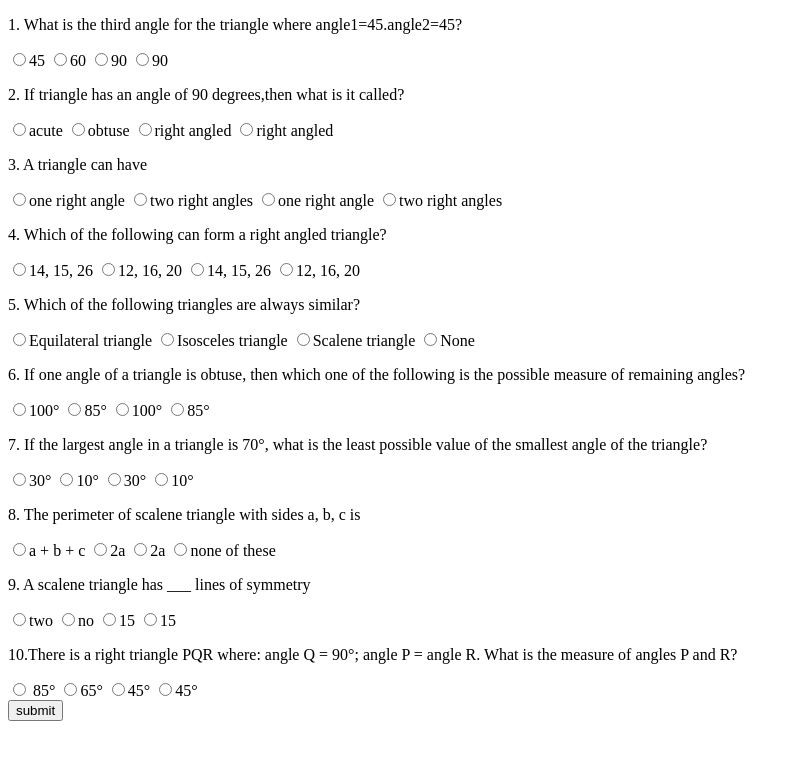
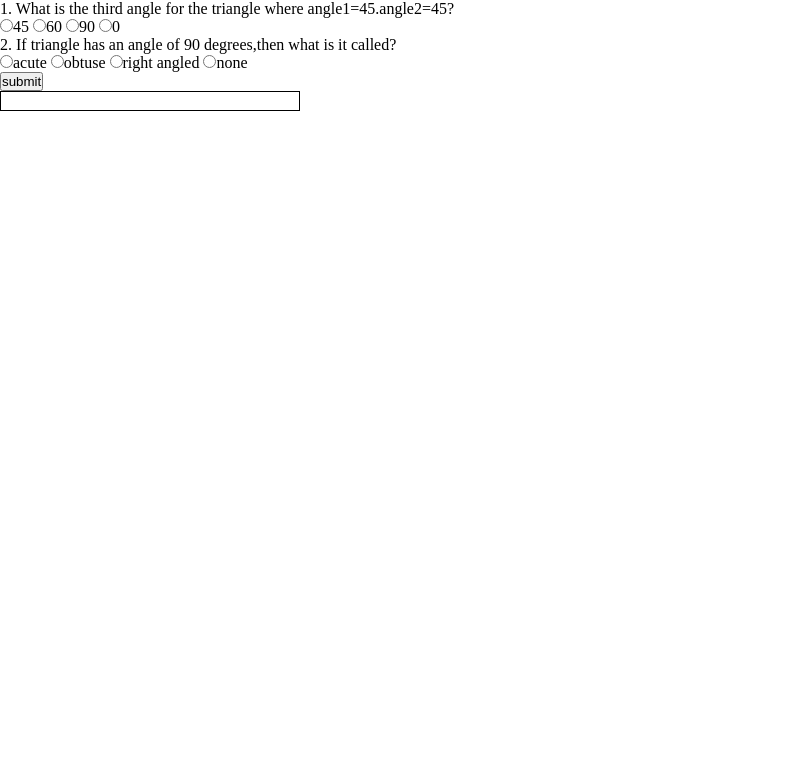
Before and after one commit to shubhamtiwari08/Triangle, a plain HTML site: page quiz.html in a window 1280 px wide. Shown: the whole page, without its empty margins (0-808 px from the left). Drawn offline with Linux system fonts and the light colour scheme.

Commit message:
added logic and html code for hypotenuse page and quiz

```diff
--- a/quiz.css
+++ b/quiz.css
@@ -0,0 +1,12 @@
+* {
+    margin: 0;
+    padding: 0;
+    box-sizing: border-box;
+
+}
+
+#result {
+    width: 300px;
+    height: 20px;
+    border: 1px solid black;
+}
--- a/quiz.html
+++ b/quiz.html
@@ -11,45 +11,47 @@
 
 <body>
     <form class="quiz-form">
-
         <div class="form-container">
             <div class="qstn-container">
                 <p>1. What is the third angle for the triangle where angle1=45.angle2=45?</p>
                 <label><input type="radio" name="question-1" value="45">45</label>
                 <label><input type="radio" name="question-1" value="60">60</label>
                 <label><input type="radio" name="question-1" value="90">90</label>
-                <label><input type="radio" name="question-1" value="90">90</label>
+                <label><input type="radio" name="question-1" value="0">0</label>
             </div>
             <div class="qstn-container">
                 <p>2. If triangle has an angle of 90 degrees,then what is it called?</p>
                 <label><input type="radio" name="question-2" value="acute">acute</label>
                 <label><input type="radio" name="question-2" value="obtuse">obtuse</label>
                 <label><input type="radio" name="question-2" value="right angled">right angled</label>
-                <label><input type="radio" name="question-2" value="right angled">right angled</label>
+                <label><input type="radio" name="question-2" value="none">none</label>
             </div>
-            <div class="qstn-container">
+    </form>
+
+
+    <!-- <div class="qstn-container">
                 <p>3. A triangle can have</p>
                 <label><input type="radio" name="question-3" value="one right angle45">one right angle</label>
-                <label><input type="radio" name="question-3" value="two right angles">two right angles</label>
+                <label><input type="radio" name="question-3" value="zero right angles">zero right angles</label>
                 <label><input type="radio" name="question-3" value="one right angle45">one right angle</label>
-                <label><input type="radio" name="question-3" value="two right angles">two right angles</label>
+                <label><input type="radio" name="question-3" value="three right angles">three right angles</label>
 
 
             </div>
             <div class="qstn-container">
                 <p>4. Which of the following can form a right angled triangle?</p>
-                <label><input type="radio" name="question-4" value="14, 15, 26">14, 15, 26</label>
-                <label><input type="radio" name="question-4" value="12, 16, 20">12, 16, 20</label>
-                <label><input type="radio" name="question-4" value="14, 15, 26">14, 15, 26</label>
-                <label><input type="radio" name="question-4" value="12, 16, 20">12, 16, 20</label>
+                <label><input type="radio" name="question-4" value="3, 4, 5">3, 4, 5</label>
+                <label><input type="radio" name="question-4" value="11, 19, 20">11, 19, 20</label>
+                <label><input type="radio" name="question-4" value="14, 6, 26">14, 6, 26</label>
+                <label><input type="radio" name="question-4" value="12, 16, 7">12, 16, 7</label>
 
             </div>
             <div class="qstn-container">
                 <p>5. Which of the following triangles are always similar?</p>
                 <label><input type="radio" name="question-5" value="Equilateral triangle">Equilateral triangle</label>
                 <label><input type="radio" name="question-5" value="Isosceles triangle">Isosceles triangle</label>
-                <label><input type="radio" name="question-5" value="Equilateral triangle">Scalene triangle</label>
-                <label><input type="radio" name="question-5" value="Isosceles triangle">None</label>
+                <label><input type="radio" name="question-5" value="Scalene triangle">Scalene triangle</label>
+                <label><input type="radio" name="question-5" value="all triangle">all triangles</label>
 
             </div>
             <div class="qstn-container">
@@ -57,9 +59,9 @@
                     remaining
                     angles? </p>
                 <label><input type="radio" name="question-6" value="100°">100°</label>
-                <label><input type="radio" name="question-6" value="85°">85°</label>
-                <label><input type="radio" name="question-6" value="100°">100°</label>
-                <label><input type="radio" name="question-6" value="85°">85°</label>
+                <label><input type="radio" name="question-6" value="25°">25°</label>
+                <label><input type="radio" name="question-6" value="120°">120°</label>
+                <label><input type="radio" name="question-6" value="0°">0°</label>
 
 
             </div>
@@ -68,10 +70,10 @@
                     of
                     the
                     triangle? </p>
-                <label><input type="radio" name="question-7" value="30°">30°</label>
+                <label><input type="radio" name="question-7" value="60°">60°</label>
                 <label><input type="radio" name="question-7" value="10°">10°</label>
                 <label><input type="radio" name="question-7" value="30°">30°</label>
-                <label><input type="radio" name="question-7" value="10°">10°</label>
+                <label><input type="radio" name="question-7" value="0°">0°</label>
 
 
             </div>
@@ -79,14 +81,14 @@
                 <p>8. The perimeter of scalene triangle with sides a, b, c is</p>
                 <label><input type="radio" name="question-8" value="a + b + c">a + b + c</label>
                 <label><input type="radio" name="question-8" value="2a">2a</label>
-                <label><input type="radio" name="question-8" value="2a">2a</label>
+                <label><input type="radio" name="question-8" value="3a">3a</label>
                 <label><input type="radio" name="question-8" value="none of these">none of these</label>
             </div>
             <div class="qstn-container">
                 <p>9. A scalene triangle has ___ lines of symmetry</p>
-                <label><input type="radio" name="question-9" value="two">two</label>
-                <label><input type="radio" name="question-9" value="no">no</label>
-                <label><input type="radio" name="question-9" value="15">15</label>
+                <label><input type="radio" name="question-9" value="3">3</label>
+                <label><input type="radio" name="question-9" value="0">0</label>
+                <label><input type="radio" name="question-9" value="1">1</label>
                 <label><input type="radio" name="question-9" value="15">15</label>
             </div>
             <div class="qstn-container">
@@ -94,18 +96,19 @@
                     angles P
                     and
                     R? </p>
-                <label><input type="radio" name="question-10" value=" 85°"> 85°</label>
-                <label><input type="radio" name="question-10" value="65°">65°</label>
-                <label><input type="radio" name="question-10" value="45°">45°</label>
-                <label><input type="radio" name="question-10" value="45°">45°</label>
-            </div>
+                <label><input type="radio" name="question-10" value=" 25°,85°"> 25°,85°</label>
+                <label><input type="radio" name="question-10" value="25°,65°">25°,65°</label>
+                <label><input type="radio" name="question-10" value="45°,45°">45°,45°</label>
+                <label><input type="radio" name="question-10" value="45°,20°">45°,20°</label>
+            </div> -->
 
 
 
-    </form>
 
 
-    <button>submit</button>
+
+    <button id="submit-btn">submit</button>
+    <div id="result"></div>
     <script src="quiz.js"></script>
 </body>
 
--- a/quiz.js
+++ b/quiz.js
@@ -1 +1,29 @@
-var form = document.querySelectorAll(".quiz-form")
+var quizForm = document.querySelectorAll(".quiz-form")
+var submitButton = document.querySelector("#submit-btn")
+var result = document.querySelector("#result")
+
+correctAnswers = ["90", "right angled", "one right angle", "3,4,5", "25°", "10°", "a+b+c", "0", "45°,45°"]
+
+
+
+
+function Marks() {
+    // let score = 0
+    // let index = 0
+    // const formResults = new FormData(quizForm)
+    // for (let value of formResults.values()) {
+    //     if (value === correctAnswers[index]) {
+    //         score = score + 1
+    //     }
+
+    //     index = index + 1
+
+
+    // }
+
+    console.log("clicked")
+
+    // result.textContent = "Your score is :" + score
+}
+
+submitButton.addEventListener("click", Marks)
```
Also changed, not shown: hypotenuse.html (+35 -0 lines), hypotenuse.js (+23 -0 lines).
